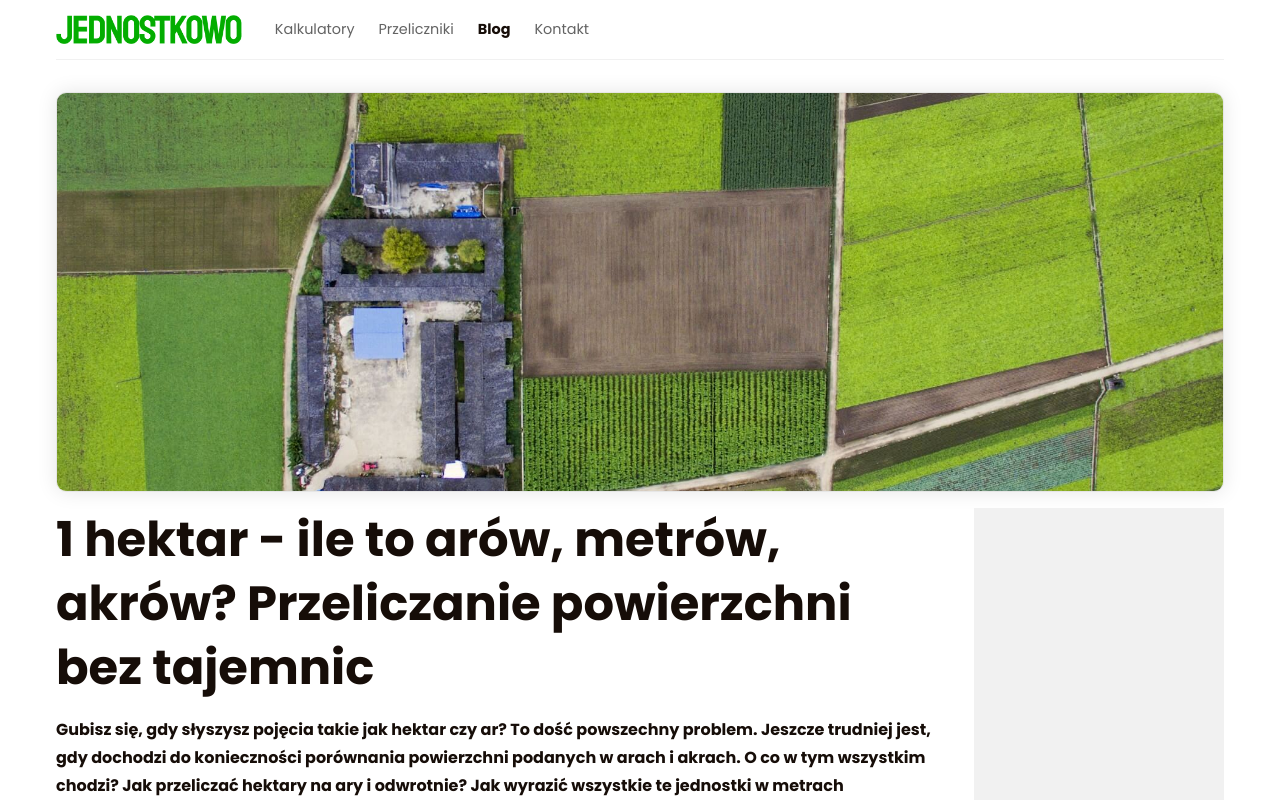
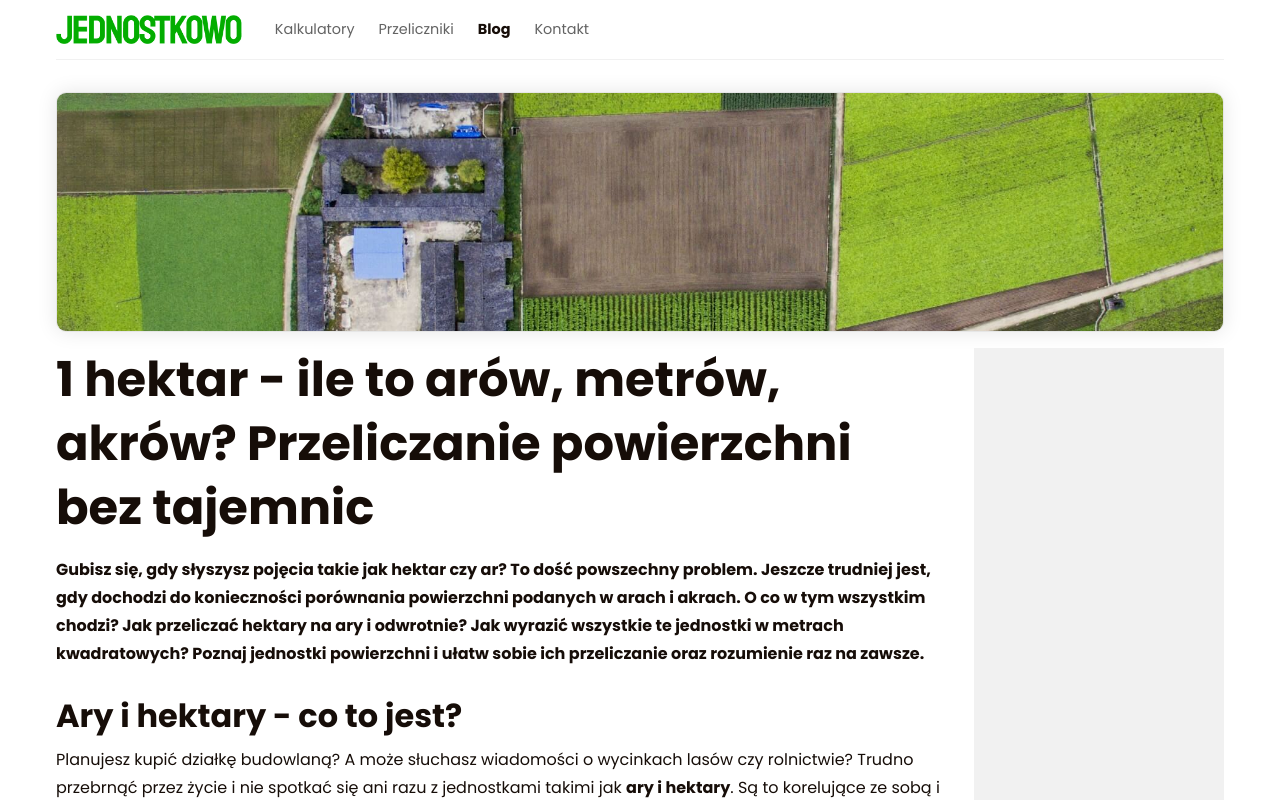
Before and after one commit to zerakot/jednostkowo, a SvelteKit app: page /blog/hektar-ile-to-arow-metrow-akrow-przeliczanie-powierzchni-bez-tajemnic in a window 1280 px wide. Shown: the top 800 px of the page. Built offline with nearby package versions, Linux system fonts and the light colour scheme.

Commit message:
Ads resize

```diff
--- a/src/lib/components/Ad.svelte
+++ b/src/lib/components/Ad.svelte
@@ -10,8 +10,9 @@
 	class="adsbygoogle ad"
 	style="display:block"
 	data-ad-client="ca-pub-8080398088944990"
-	data-ad-host="ca-host-pub-8080398088944990"
-	data-ad-slot="6859873836"
+	data-ad-slot="2869311110"
+	data-ad-format="auto"
+	data-full-width-responsive="true"
 />
 
 <style lang="scss">
--- a/src/routes/[[id]]/+layout.svelte
+++ b/src/routes/[[id]]/+layout.svelte
@@ -26,14 +26,14 @@
 			gap: 2rem 0;
 			display: grid;
 			grid-template-columns: 1fr;
-			grid-template-rows: 100px auto;
+			grid-template-rows: repeat(2, auto);
 		}
 
 		@include lg {
 			flex-direction: row;
 
 			& main {
-				grid-template-rows: 200px auto;
+				grid-template-rows: repeat(2, auto);
 			}
 		}
 	}
--- a/src/routes/blog/[slug]/+page.svelte
+++ b/src/routes/blog/[slug]/+page.svelte
@@ -27,7 +27,7 @@
 	.container {
 		gap: 1rem 2rem;
 		display: grid;
-		grid-template-rows: 200px auto auto;
+		grid-template-rows: repeat(3, auto);
 		grid-template-columns: 1fr;
 		grid-template-areas:
 			'ad'
@@ -36,7 +36,7 @@
 
 		& img {
 			grid-area: img;
-			height: 50vh;
+			height: 30vh;
 			width: 100%;
 			object-fit: cover;
 			border-radius: 10px;
@@ -68,9 +68,7 @@
 				'main ad';
 
 			& .ad {
-				height: calc(100vh - 40px);
-				top: 20px;
-				position: sticky;
+				height: auto;
 				width: 250px;
 			}
 		}
```
